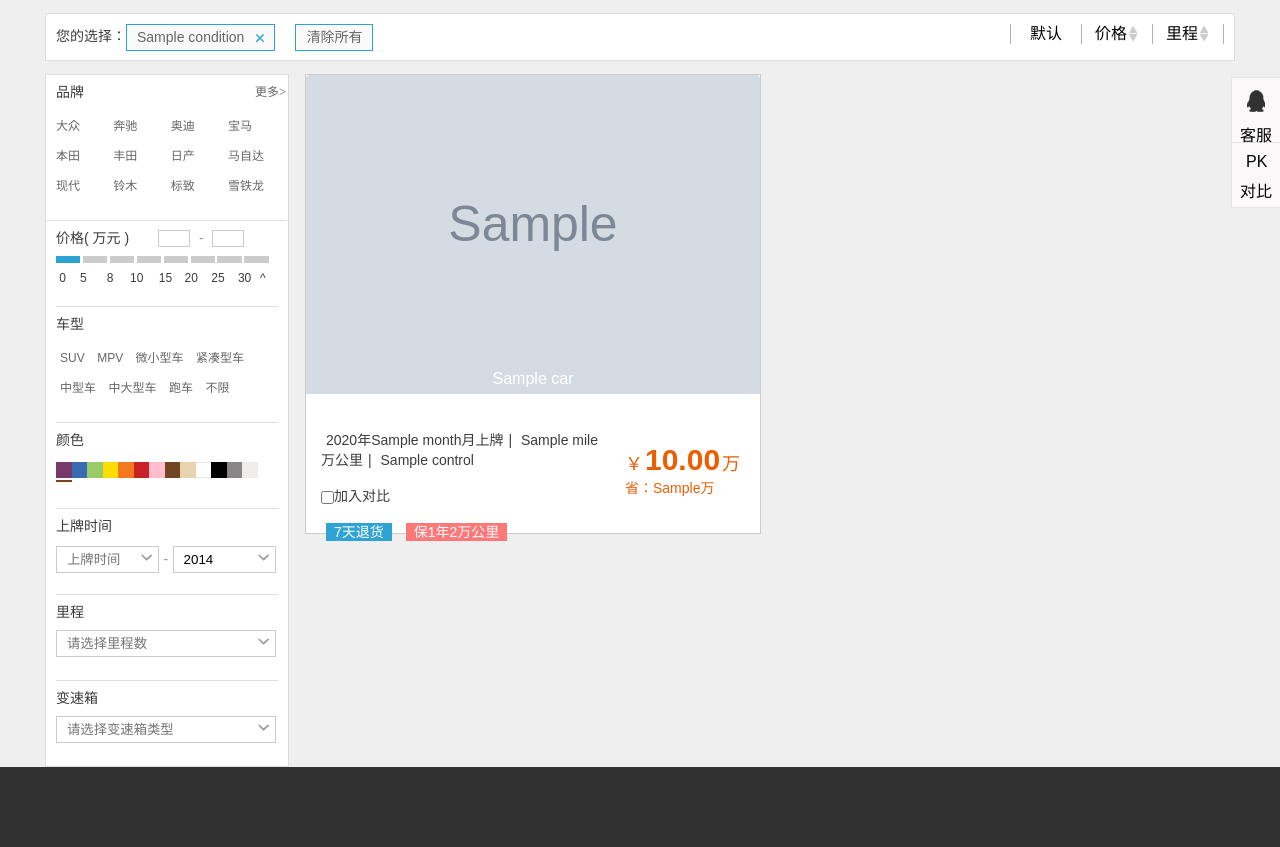
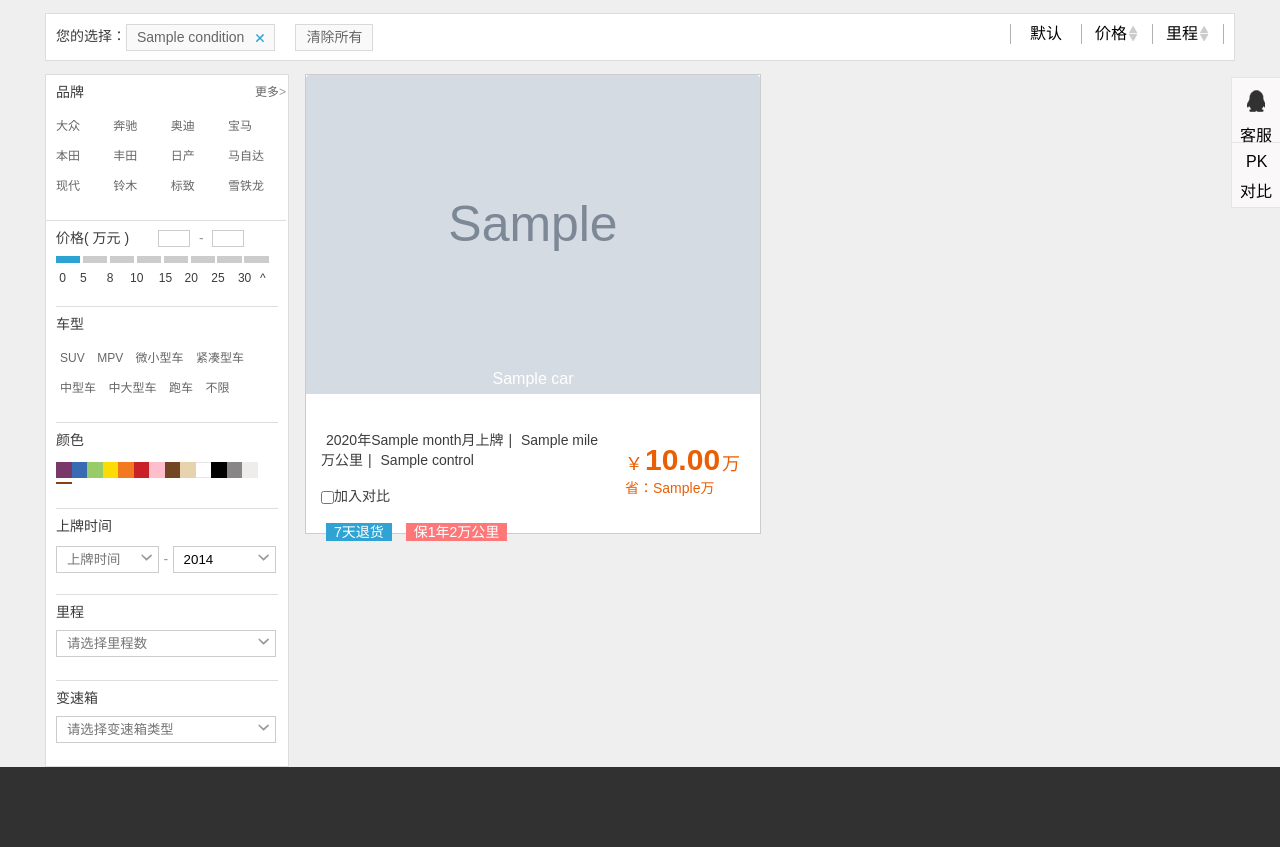
Before and after one commit to kevinwan/souchela, a Django app: template souche/templates/search_car.html in a window 1280 px wide. Shown: the part 163-1010 px from the top of the page. Run offline with Django 3.2, Linux system fonts and the light colour scheme; the template is opened without the code that fills it: most values are stand-ins (such as "Sample title", 1, 10 or a date in 2020); grey boxes marked "Sample" are stand-in pictures; parts of the project's set-up code (start-up, migrations or seed data) failed here and were passed over.

Commit message:
[REV] Update search car css

```diff
--- a/souche/static/css/search_car.css
+++ b/souche/static/css/search_car.css
@@ -143,7 +143,7 @@
 
 .select-color li {
 	float: left;
-	height: 22px;
+	height: 24px;
 	width: 7%;
 	border-bottom: 2px solid #fff;
 }
@@ -550,7 +550,6 @@
 	margin-left: 10px;
 }
 
-.filter-field-bar .filter-field a,
 .filter-field a {
 	display: block;
 	border: 1px solid #d9d9d9;
@@ -562,9 +561,8 @@
 	padding: 0 5px;
 }
 
-.filter-field-bar .filter-field a:hover,
-.filter-field a {
-	border: 1px solid #2DA3D3
+.filter-field a:hover {
+	border: 1px solid #2DA3D3;
 }
 
 .filter-field-bar .filter-field span,
```
